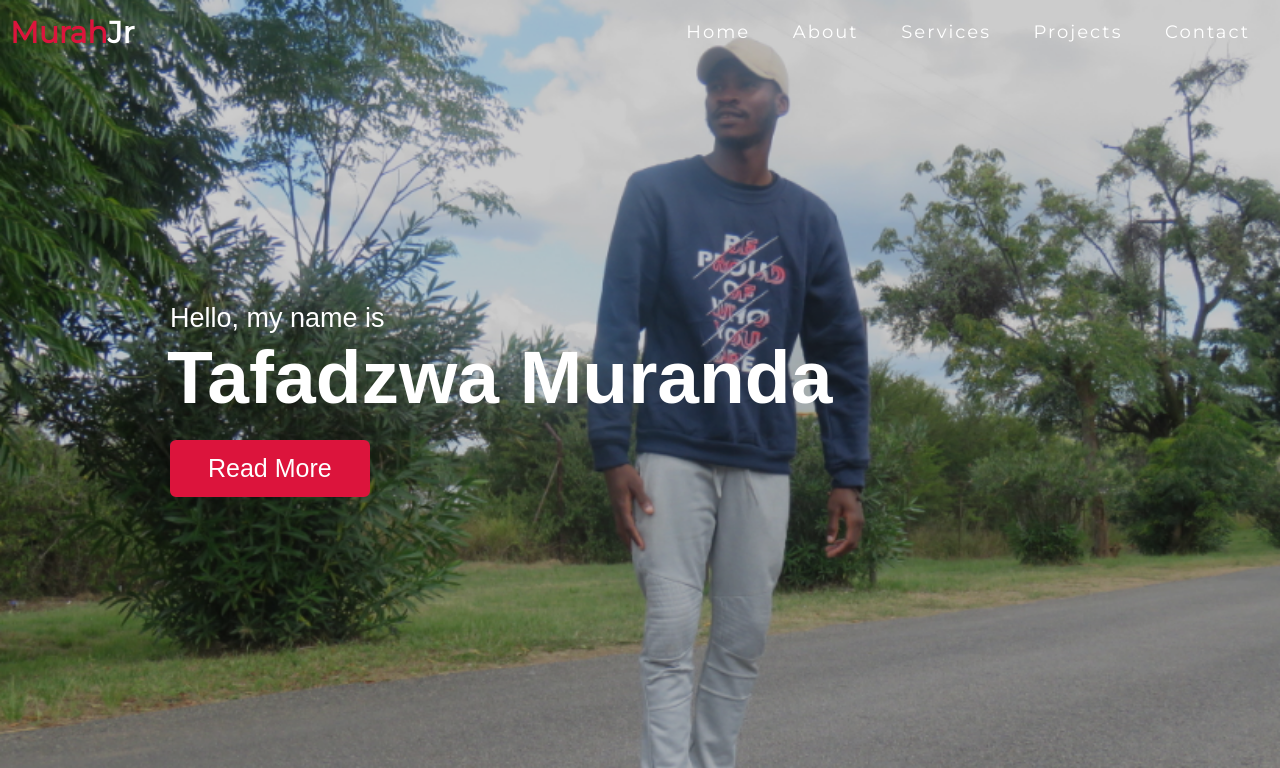
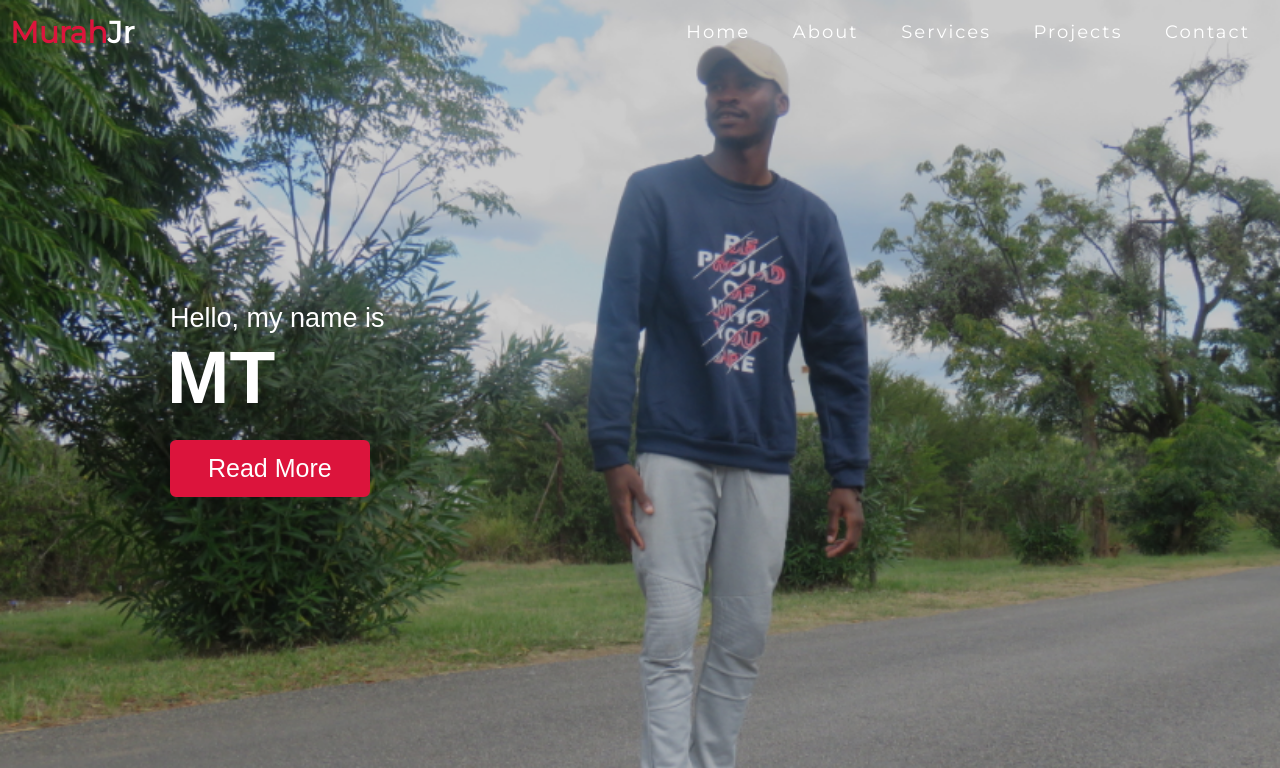
Before and after one commit to MurahJr/portfolio, a plain HTML site: page index.html in a window 1280 px wide. Shown: the top 768 px of the page. Drawn offline with nearby package versions, Linux system fonts and the light colour scheme.

Commit message:
Update index.html

```diff
--- a/index.html
+++ b/index.html
@@ -41,7 +41,7 @@
         <div class="max-width">
           <div class="home-content">
                 <div class="text-1">Hello, my name is</div>
-                <div class="text-2">Tafadzwa Muranda</div>
+                <div class="text-2">MT</div>
                 <a href="#about">Read More</a>
             </div>
         </div>
```
